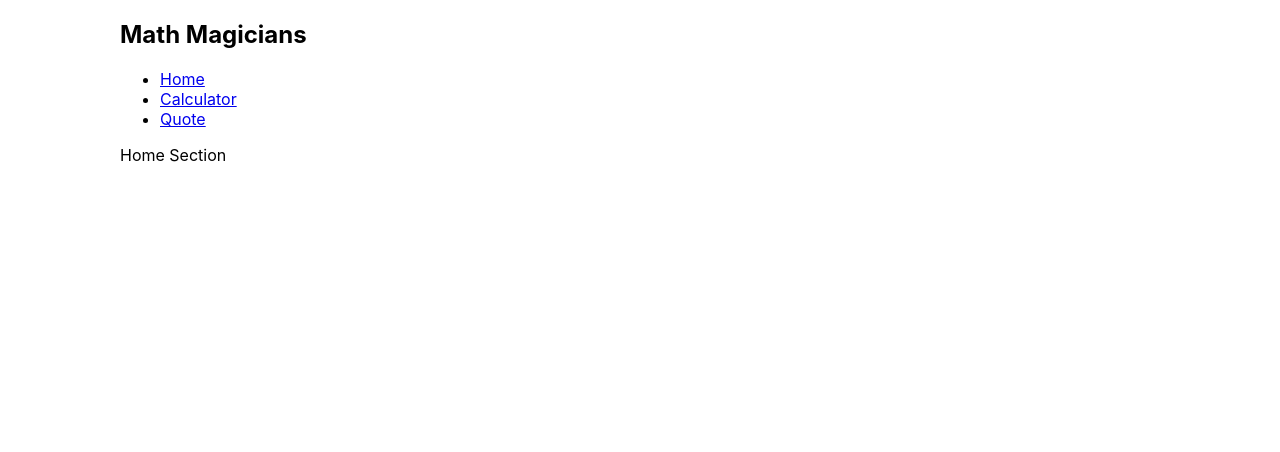
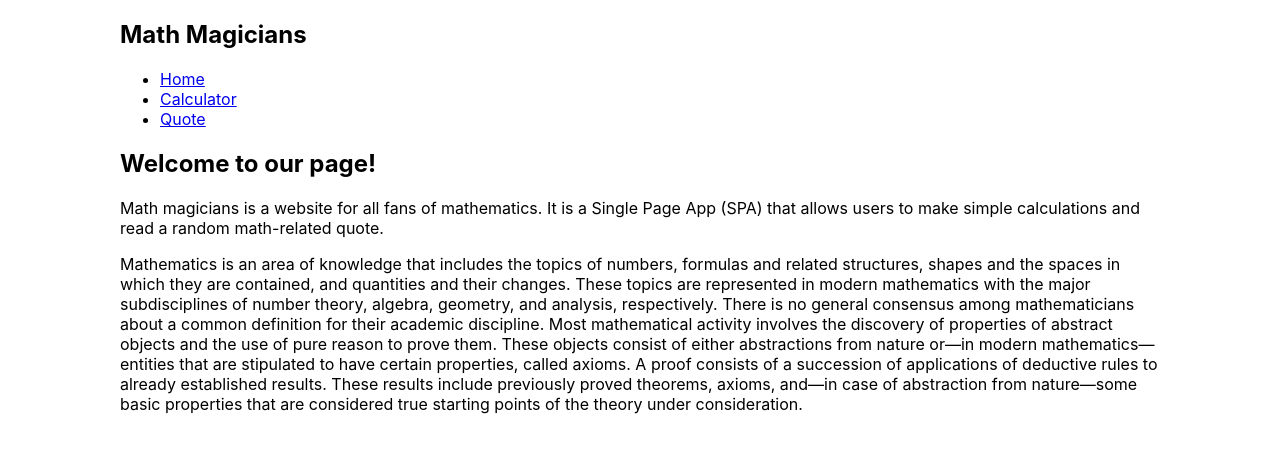
Before and after one commit to Fombi-Favour/math-magicians, a React (Create React App) app: page / in a window 1280 px wide. Shown: the top 452 px of the page. Built offline with nearby package versions, Linux system fonts and the light colour scheme.

Commit message:
Update Home.js

```diff
--- a/src/routes/Home.js
+++ b/src/routes/Home.js
@@ -1,7 +1,32 @@
 import React from 'react';
+import '../styles/App.css';
 
 const Home = () => (
-  <div>Home Section</div>
+  <div className="wrapper">
+    <h2>Welcome to our page!</h2>
+    <p>
+      Math magicians is a website for all fans of mathematics. It is a Single
+      Page App (SPA) that allows users to make simple calculations and read a
+      random math-related quote.
+    </p>
+    <p>
+      Mathematics is an area of knowledge that includes the topics of numbers,
+      formulas and related structures, shapes and the spaces in which they are
+      contained, and quantities and their changes. These topics are represented
+      in modern mathematics with the major subdisciplines of number theory,
+      algebra, geometry, and analysis, respectively. There is no
+      general consensus among mathematicians about a common definition for their
+      academic discipline. Most mathematical activity involves the discovery of
+      properties of abstract objects and the use of pure reason to prove them.
+      These objects consist of either abstractions from nature or—in modern
+      mathematics—entities that are stipulated to have certain properties,
+      called axioms. A proof consists of a succession of applications of
+      deductive rules to already established results. These results include
+      previously proved theorems, axioms, and—in case of abstraction from
+      nature—some basic properties that are considered true starting points of
+      the theory under consideration.
+    </p>
+  </div>
 );
 
 export default Home;
```
